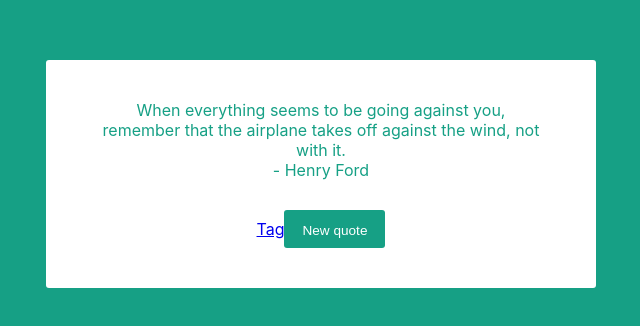
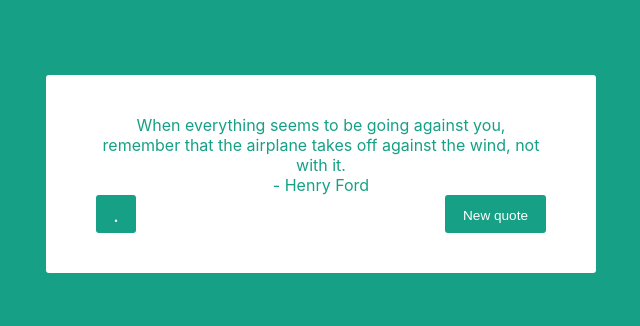
Before and after one commit to CongMinh77/front-end-project, a React (Create React App) app: page / in a window 1280 px wide. Shown: the part 226-552 px from the top of the page, without its empty margins (319-959 px from the left). Built offline with nearby package versions, Linux system fonts and the light colour scheme.

Commit message:
update code

```diff
--- a/src/App.css
+++ b/src/App.css
@@ -30,7 +30,24 @@
   outline: none;
   font-size: 0.85em;
   padding: 8px 18px 6px 18px;
-  margin-top: 30px;
   opacity: 1;
   cursor: pointer;
 }
+
+.wrap-button {
+  display: flex;
+  justify-content: space-between;
+  align-items: center;
+}
+
+#tweet-quote {
+  color: #fff;
+  padding: 0px;
+  padding-top: 8px;
+  text-align: center;
+  font-size: 1.2em;
+  height: 30px;
+  width: 40px;
+  text-decoration: none;
+  border-radius: 3px;
+}
--- a/src/App.tsx
+++ b/src/App.tsx
@@ -46,7 +46,7 @@
           <div id="text">{quote.quote}</div>
           <div id="author">- {quote.author}</div>
 
-          <div>
+          <div className="wrap-button">
             <a
               href={
                 "https://twitter.com/intent/tweet?hashtags=quotes&text=" +
@@ -58,8 +58,9 @@
               rel="noreferrer"
               target="_blank"
               id="tweet-quote"
+              style={{ backgroundColor: `${colors[colorIndex]}` }}
             >
-              Tag
+              .
             </a>
             <button
               id="new-quote"
```
